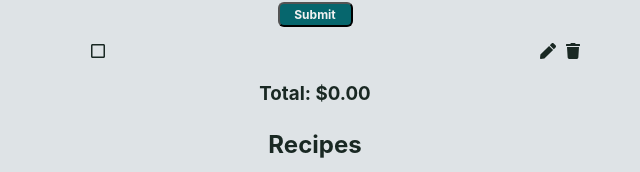
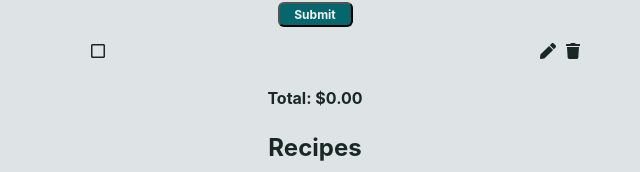
Before and after one commit to lsr488/grocery-app, a React (Create React App) app in the folder frontend/: page / in a window 1280 px wide. Shown: the part 166-338 px from the top of the page, without its empty margins (325-965 px from the left). Built offline with nearby package versions, Linux system fonts and the light colour scheme; no server answers.

Commit message:
Fixed accumulator logic

```diff
--- a/frontend/src/components/RunningTotal.jsx
+++ b/frontend/src/components/RunningTotal.jsx
@@ -8,10 +8,10 @@ function RunningTotal(props) {
     })
 
     // sum values in array
-  const itemCostsSum = itemCosts.reduce((acc, value) => value + acc, 0)
+    const itemCostSum = itemCosts.reduce((acc, value) => acc + value, 0).toFixed(2)
 
   return (
-    <h3>Total: ${itemCostsSum.toFixed(2)}</h3>
+    <h4 className="heading">Total: ${itemCostSum}</h4>
   )
 }
 
```
Lines whose indentation alone changed are shown as unchanged.
